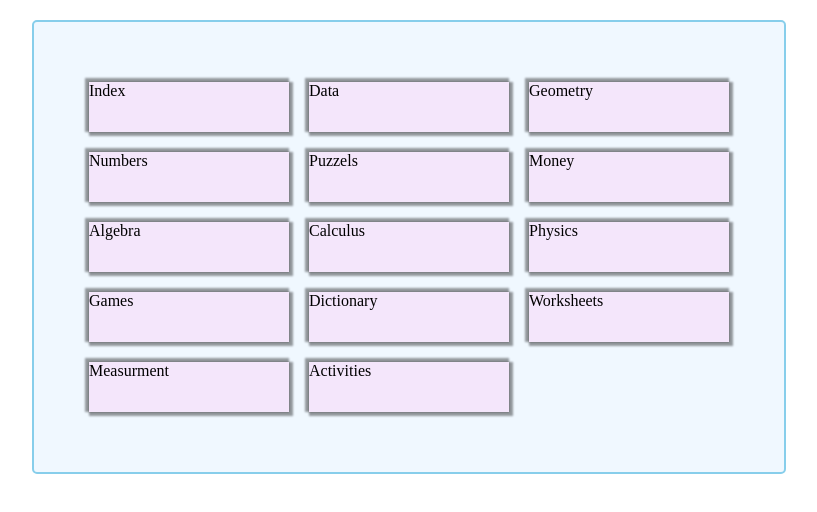
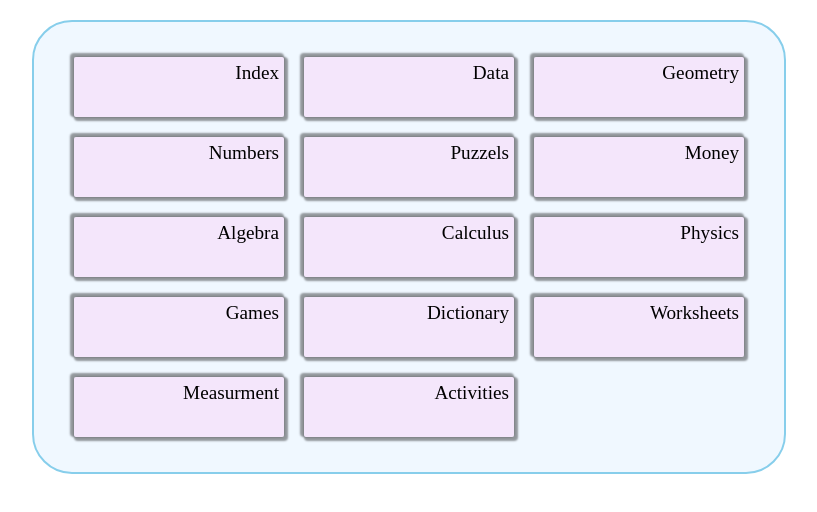
Before and after one commit to Hamza-Yaseen1/Grid.github.io, a plain HTML site: page index.html in a window 1280 px wide. Shown: the whole page, without its empty margins (231-1048 px from the left). Drawn offline with Linux system fonts and the light colour scheme.

Commit message:
CSS added

```diff
--- a/style.css
+++ b/style.css
@@ -6,7 +6,7 @@
     height: 450px;
     width: 750px;
     border: 2px solid skyblue;
-    border-radius: 5px;
+    border-radius: 40px;
     background-color: aliceblue;
     margin: auto;
     margin-top: 20px;
@@ -15,6 +15,8 @@
     align-content: center;
     justify-content: center;
     grid-gap: 20px;
+    text-align: right;
+    font-size: larger;
 }
 .items{
     height: 50px;
@@ -22,4 +24,12 @@
     border: none;
     background-color:rgba(246, 210, 246, 0.483);
     box-shadow:2px 2px 2px 2px #00000064 , -2px -2px 2px 2px #00000064;
+    padding: 5px;
+    border-radius: 2px;
+
+
 }
+.items:hover{
+    background-color: rgba(255, 255, 176, 0.469);
+    cursor: pointer;
+}
```
Also changed, not shown: index.html (+1 -1 lines).
